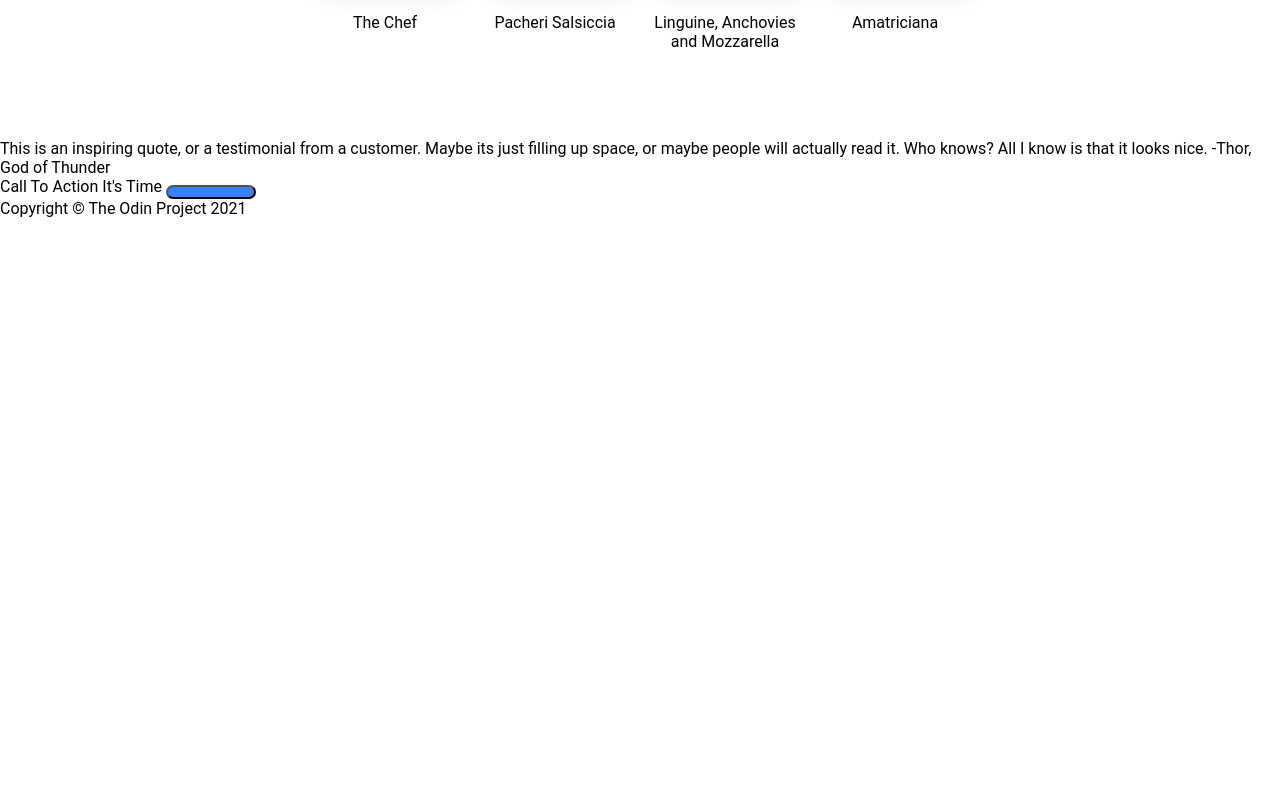
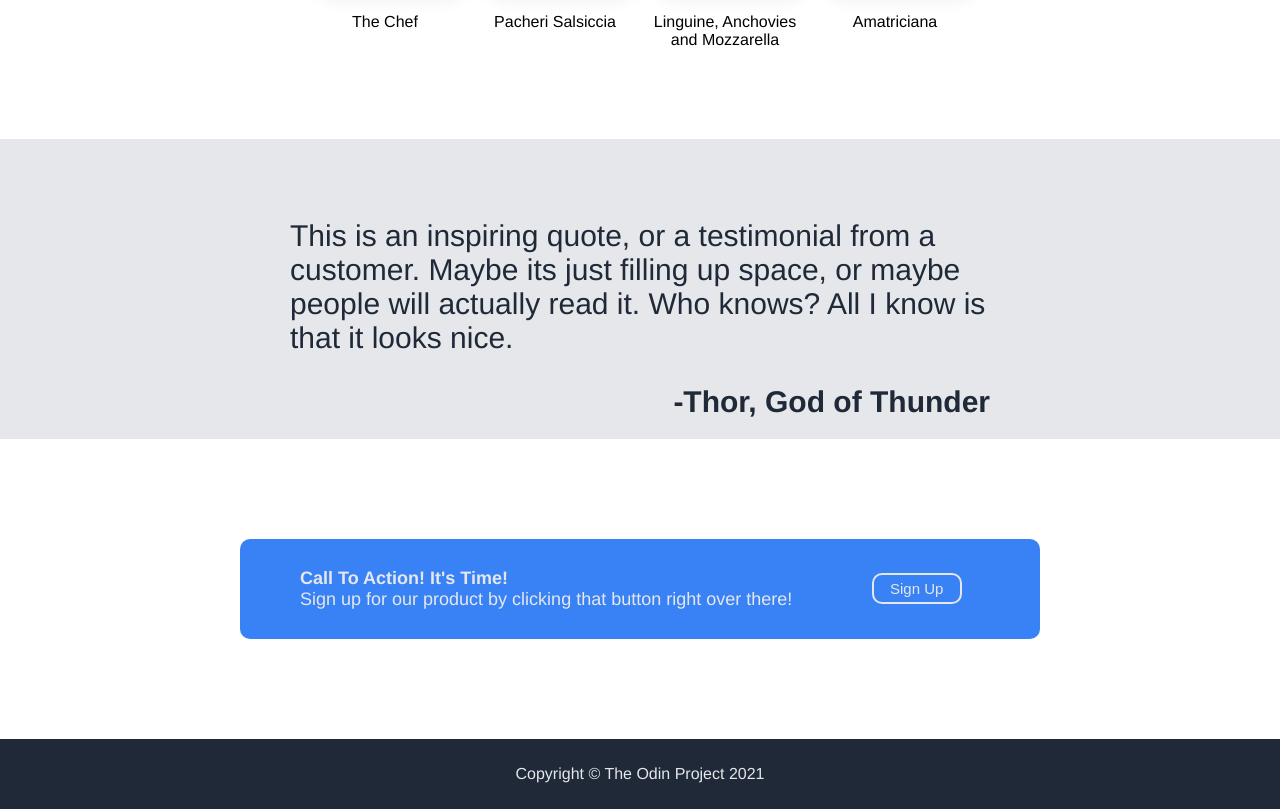
Before and after one commit to NikFox00/ScratchWebsite, a plain HTML site: page index.html in a window 1280 px wide. Shown: the part 718-1527 px from the top of the page. Before the commit the page ends 936 px from the top, so only its background shows below. Drawn offline with Linux system fonts and the light colour scheme.

Commit message:
Add third section and footer. Satisfied but still needs honing.

```diff
--- a/index.html
+++ b/index.html
@@ -24,7 +24,7 @@
         <div class="headertwo">
             <div class="headerleft">
                       <h1>Foxy Foods!</h1>
-                      <p>The Greatest Recipe Website on the Internet. Sign Up For More Great Recipes and Updates on New Content.</p>
+                      <p>The Greatest Recipe Website on the Internet. Specialising in traditional Italian Recipes. Sign Up For More Great Recipes and Updates on New Content.</p>
                       <button>Sign Up</button>
             </div>
             <div class="headerright">
@@ -50,21 +50,30 @@
             </div>
         </div>
 
-    <middletwo>
-    This is an inspiring quote, or a testimonial from a customer. Maybe its just filling up space, or maybe people will actually read it. Who knows? All I know is that it looks nice.
--Thor, God of Thunder
-    </middletwo>
+       <div class="middletwo">
+          <div class="citation">
+            <p>This is an inspiring quote, or a testimonial from a customer. Maybe its just filling up space, or maybe people will actually read it. Who knows? All I know is that it looks nice.</p>
+            <p><strong>-Thor, God of Thunder</strong></p>
+          </div>
 
-    <middlethree>
-        Call To Action
-        It's Time
-        <Button></Button>
-    </middlethree>
+       </div>
+
+    <div class="middlethree">
+        <div class="action">
+            <div class="writing">
+              <h4>Call To Action! It's Time!</h4>
+              <p>Sign up for our product by clicking that button right over there!</p>
+            </div>
+            <div class="button2">
+              <button style="border-color:#E5E7EB; border-style: solid;">Sign Up</button>
+            </div>
+        </div>
+    </div>
 </body>
 
-<footer>
+    <div class="footer">
         Copyright © The Odin Project 2021
-    </footer>
+    </div>
 
 
 
--- a/style.css
+++ b/style.css
@@ -1,10 +1,11 @@
 body {
-    font-family: "Roboto";
+    font-family:Helvetica, sans-serif;
     display: flex;
     flex-direction: column;
     margin: 0px;
 
 }
+
 .logo {
       border-radius:50%;
     overflow: hidden;
@@ -71,10 +72,11 @@ h1 {
     flex: 1;
     font-size: 18px;
     color: #E5E7EB;
+    justify-content: center;
 }
 button {
     background-color: #3882F6;
-    border-radius: 25px;
+    border-radius: 10px;
     height:fit-content;
     width: 90px;
     color: #E5E7EB;
@@ -136,13 +138,77 @@ button {
 
 
 .middletwo {
+  display: flex;
+  justify-content: center;
+  background-color: #E5E7EB;
+  height: 300px;
+  font-size: 30px;
+  color: #1F2937;
+  font-weight: 300;
+
 
 }
 
+.citation {
+    width: 700px;
+    justify-items: flex-end;
+    padding-top: 50px;
+    margin:0px;
+}
+
+
 .middlethree {
+    height:300px;
+    display: flex;
+    justify-content: center;
+    align-items: center;
 
 }
 
-.footer {
+.action {
+    background-color: #3882F6;
+    width: 800px;
+    height: 100px;
+    font-size: 18px;
+    color:#E5E7EB;
+
+    border-radius: 10px;
+    display: flex;
+    flex-direction: row;
 
 }
+
+.writing {
+    display: flex;
+    flex-direction: column;
+    justify-content: center;
+    flex: 2;
+    align-items: flex-start;
+    padding-left: 60px;
+    gap:0px;
+
+}
+.writing p {
+    margin: 0px;
+}
+
+.button2 {
+    display: flex;
+    justify-content: center;
+    align-items: center;
+    flex: 1;
+
+
+ }
+.writing h4 {
+    margin:0px;
+}
+
+ .footer {
+ background-color: #1F2937;
+ height: 70px;
+ display: flex;
+ justify-content: center;
+ color: #E5E7EB;
+ align-items: center;
+}
```
